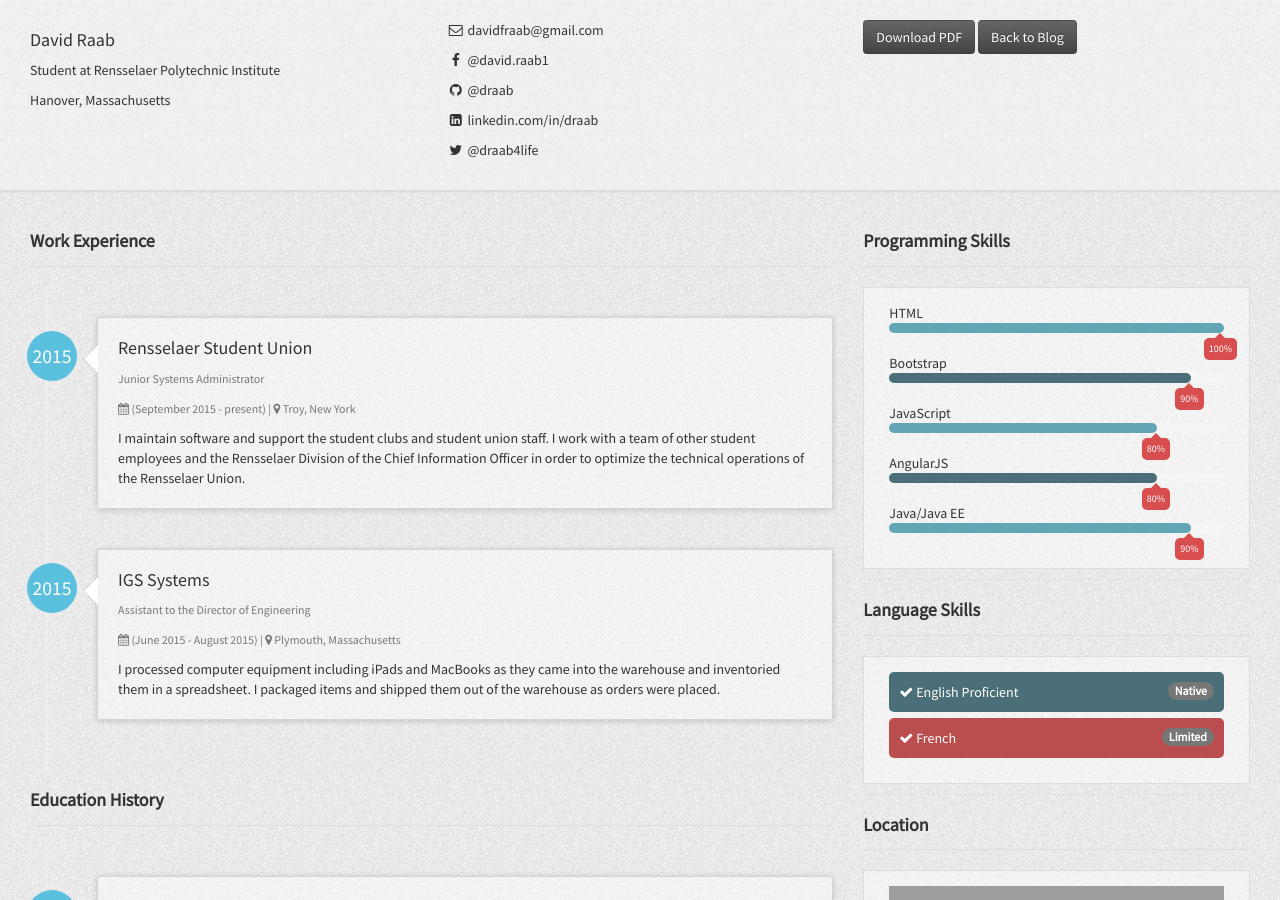
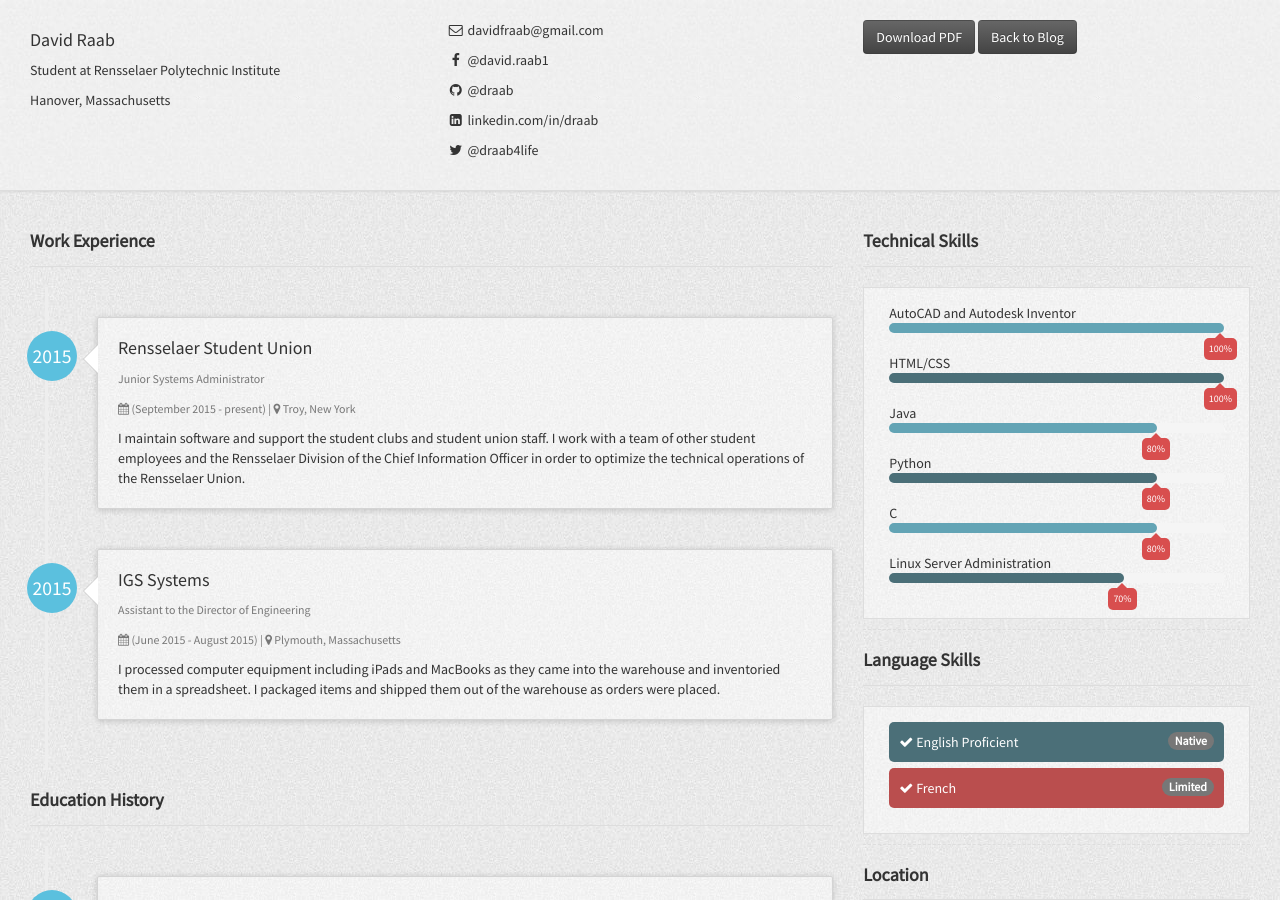
Before and after one commit to draab/draab.github.io, a Jekyll site: the page built from index.html, in a window 1280 px wide and 900 px high. Built offline with Jekyll 4.4.1, drawn with Linux system fonts in a browser that asks for light colours; grey boxes are pictures that could not be loaded.

Commit message:
changed programming to technical skills
adding some stuff I actually know

```diff
--- a/_config.yml
+++ b/_config.yml
@@ -69,17 +69,20 @@ author:
       proficiency: Limited
   programmingSkills:
     - skill1:
-      name: HTML
+      name: AutoCAD and Autodesk Inventor
       percentage: 100%
     - skill2:
-      name: Bootstrap
-      percentage: 90%
+      name: HTML/CSS
+      percentage: 100%
     - skill3:
-      name: JavaScript
+      name: Java
       percentage: 80%
     - skill4:
-      name: AngularJS
+      name: Python
       percentage: 80%
     - skill5:
-      name: Java/Java EE
-      percentage: 90%
+      name: C
+      percentage: 80%
+    - skill6:
+      name: Linux Server Administration
+      percentage: 70%
--- a/index.html
+++ b/index.html
@@ -123,7 +123,7 @@ layout: default
         </div>
         <div class="col-md-4">
             {% if site.author.programmingSkills %}
-                <h3 class="title">Programming Skills</h3>
+                <h3 class="title">Technical Skills</h3>
                 <div class="grid-block">
                     <ul class="list-unstyled list-skills">
                         {% for programmingSkill in site.author.programmingSkills %}
```
